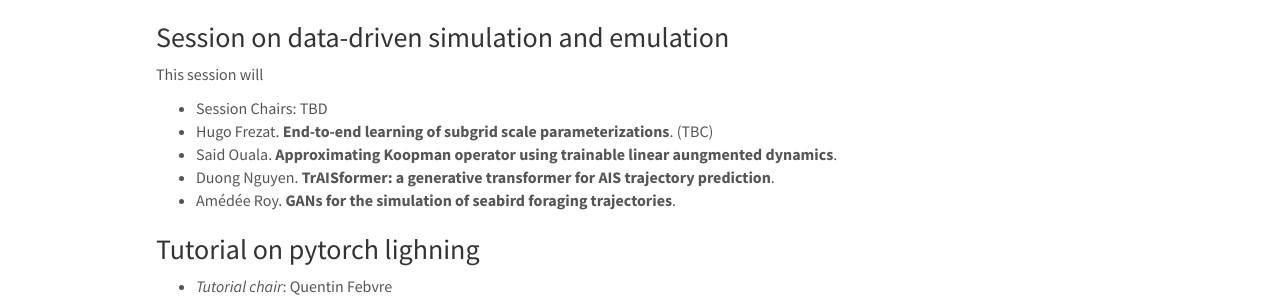
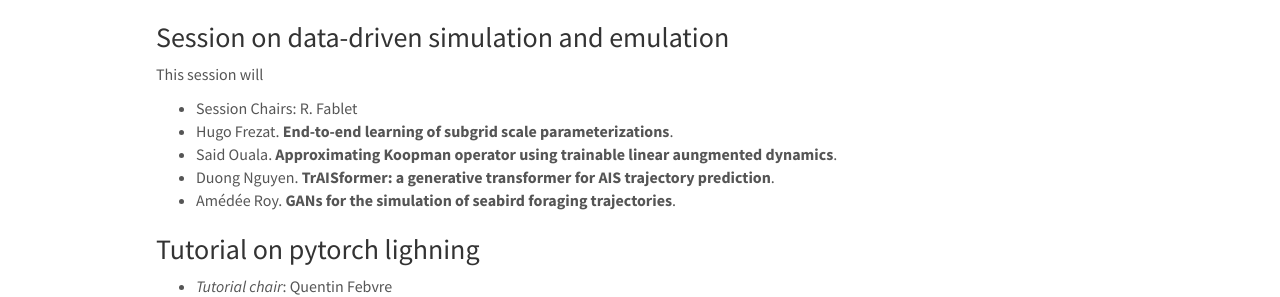
Before and after one commit to CIA-Oceanix/CIA-Oceanix.github.io, a Jekyll site: the page built from _pages/assembly.md, in a window 1280 px wide and 900 px high, scrolled down 1624 px. Shown: the part 162-459 px from the top of the window. Built offline with Jekyll 4.4.1, drawn with Linux system fonts in a browser that asks for light colours; nearby versions of some CDN libraries.

Commit message:
Update assembly.md

```diff
--- a/_pages/assembly.md
+++ b/_pages/assembly.md
@@ -47,8 +47,8 @@ It will also be possible to joint us online through a zoom link which will be po
 
 ### Session on data-driven simulation and emulation
 This session will
-- Session Chairs: TBD
-- Hugo Frezat. **End-to-end learning of subgrid scale parameterizations**. (TBC)
+- Session Chairs: R. Fablet
+- Hugo Frezat. **End-to-end learning of subgrid scale parameterizations**.
 - Said Ouala. **Approximating Koopman operator using trainable linear aungmented dynamics**.
 - Duong Nguyen. **TrAISformer: a generative transformer for AIS trajectory prediction**.
 - Amédée Roy. **GANs for the simulation of seabird foraging trajectories**.
```
